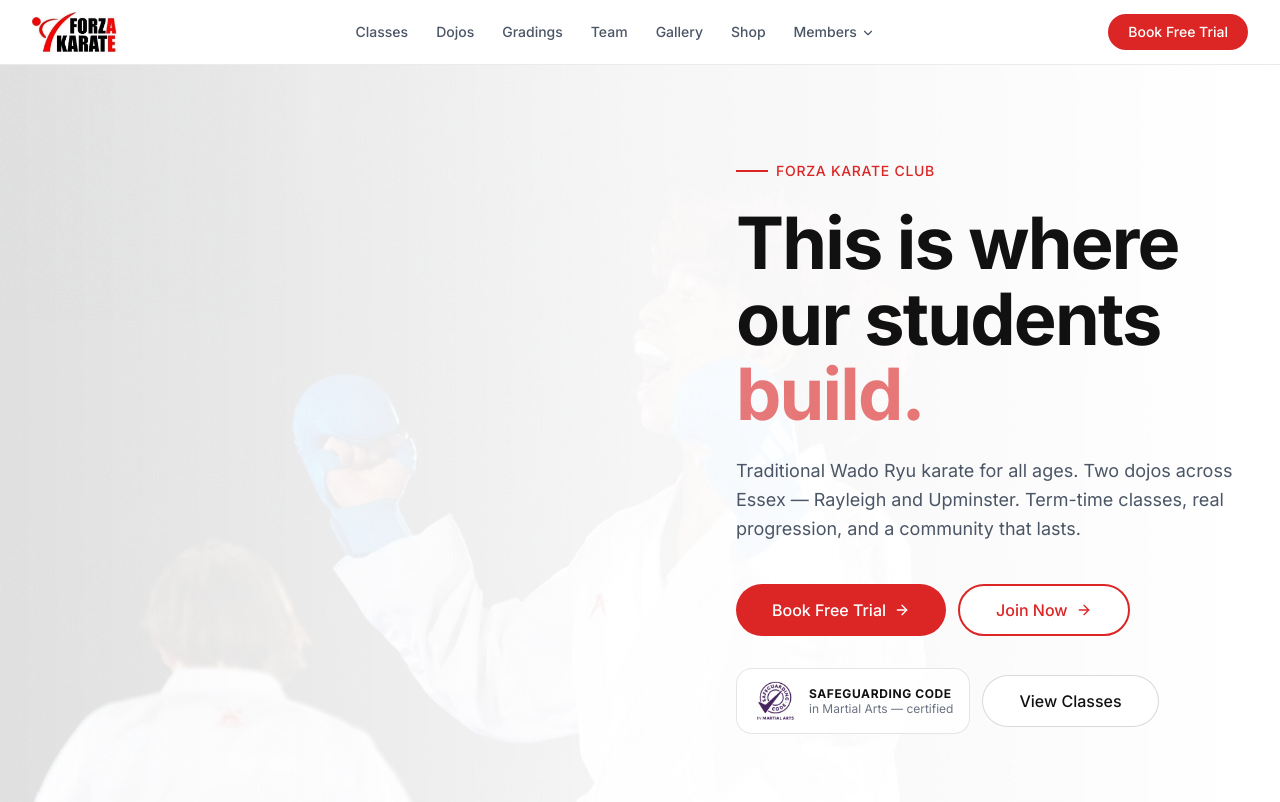
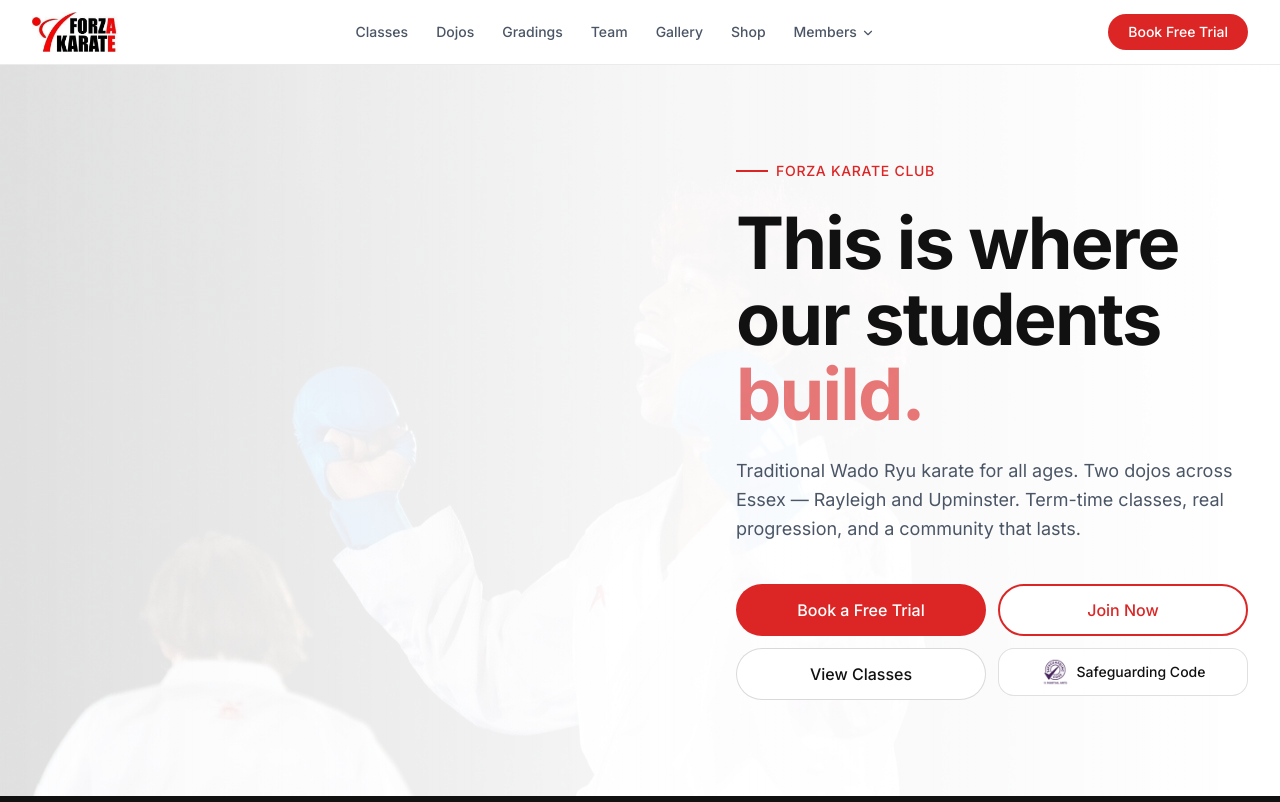
Before and after one commit to anthonieveritt-afk/forza-karate-website, a Next.js app: page / in a window 1280 px wide. Shown: the top 802 px of the page. Built offline with nearby package versions, Linux system fonts and the light colour scheme.

Commit message:
Hero: uniform 2x2 button grid - all same size, tidy layout

```diff
--- a/components/sections/Hero.tsx
+++ b/components/sections/Hero.tsx
@@ -97,43 +97,36 @@
             Term-time classes, real progression, and a community that lasts.
           </p>
 
-          {/* CTAs */}
-          <div className="flex flex-col sm:flex-row gap-3 mb-8">
-            <Button asChild size="lg">
+          {/* CTAs — 2×2 grid, all uniform */}
+          <div className="grid grid-cols-2 gap-3">
+            <Button asChild size="lg" className="w-full justify-center">
               <Link href="/trial-class">
-                Book Free Trial
-                <ArrowRight className="h-4 w-4" />
+                Book a Free Trial
               </Link>
             </Button>
-            <Button asChild size="lg" className="bg-white text-[#dc2626] hover:bg-gray-50 border-2 border-[#dc2626]">
+            <Button asChild size="lg" className="w-full justify-center bg-white text-[#dc2626] hover:bg-gray-50 border-2 border-[#dc2626]">
               <Link href="/join">
                 Join Now
-                <ArrowRight className="h-4 w-4" />
               </Link>
             </Button>
-          </div>
-
-          {/* Safeguarding Code badge + View Classes */}
-          <div className="flex flex-col sm:flex-row items-start sm:items-center gap-3">
+            <Button asChild size="lg" variant="outline" className="w-full justify-center">
+              <Link href="/classes">
+                View Classes
+              </Link>
+            </Button>
             <Link
               href="/safeguarding"
-              className="inline-flex items-center gap-3 px-4 py-2.5 rounded-2xl border border-black/10 bg-white/80 hover:bg-white hover:border-black/20 transition-colors group"
+              className="inline-flex items-center justify-center gap-2 px-4 h-12 rounded-2xl border border-black/12 bg-white/80 hover:bg-white hover:border-black/25 transition-colors text-sm font-medium"
             >
               <Image
                 src="/safeguarding-code-logo.webp"
-                alt="Safeguarding Code in Martial Arts"
-                width={44}
-                height={44}
-                className="w-11 h-11 object-contain"
+                alt="Safeguarding Code"
+                width={28}
+                height={28}
+                className="w-7 h-7 object-contain flex-shrink-0"
               />
-              <div className="text-left">
-                <p className="text-xs font-bold text-[#111111] uppercase tracking-wider leading-tight">Safeguarding Code</p>
-                <p className="text-xs text-gray-500 leading-tight">in Martial Arts — certified</p>
-              </div>
+              <span className="text-[#111111] leading-tight">Safeguarding Code</span>
             </Link>
-            <Button asChild variant="outline" size="lg">
-              <Link href="/classes">View Classes</Link>
-            </Button>
           </div>
         </div>
       </div>
```
